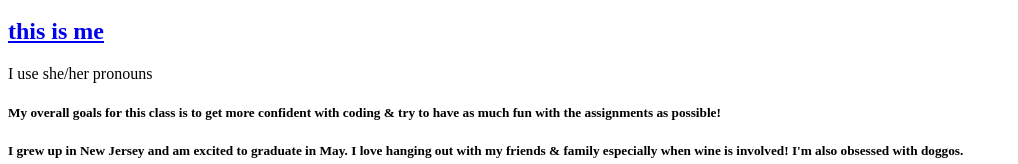
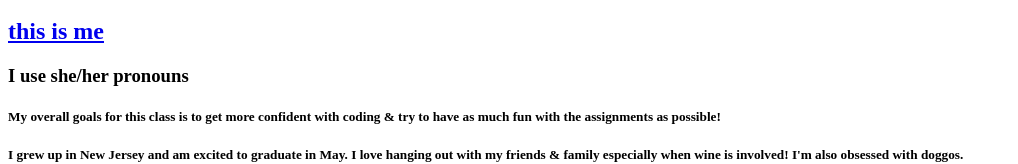
Before and after one commit to josiethomas1/josiethomas1.github.io, a plain HTML site: page wa/wa2.html in a window 1280 px wide. Shown: the part 186-350 px from the top of the page, without its empty margins (0-1018 px from the left). Drawn offline with Linux system fonts and the light colour scheme.

Commit message:
Update wa2.html

```diff
--- a/wa/wa2.html
+++ b/wa/wa2.html
@@ -9,7 +9,7 @@
     <h1> Heyy! I'm Josie Thomas </h1>
     <img src="../img/josie-img.JPEG" alt="head shot of me" alt="headshot of me kissing a puppy" height="100px" width="100"></body>img>
     <h2> <a href="../img/josie-img.JPEG">this is me</a></h2>
-    <p></strong> I use she/her pronouns <p></strong>
+    <h3> I use she/her pronouns <h3>
     <h5> My overall goals for this class is to get more confident
         with coding & try to have as much fun with the assignments
         as possible! <h5>
```
